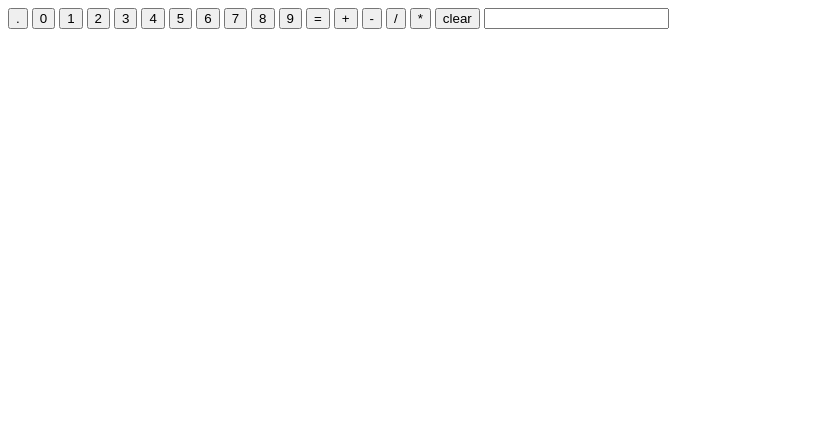
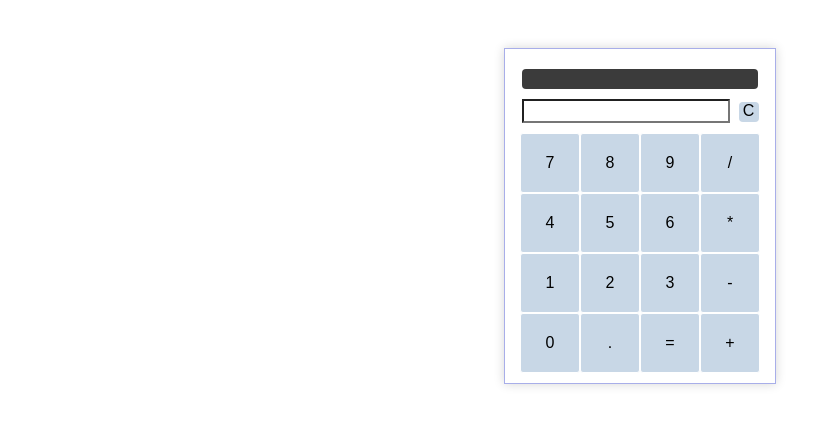
Before and after one commit to GarethWoodman/Calculator, a plain HTML site: page index.html in a window 1280 px wide. Shown: the whole page, without its empty margins (0-834 px from the left). Drawn offline with Linux system fonts and the light colour scheme.

Commit message:
added css file

```diff
--- /dev/null
+++ b/calculator.css
@@ -0,0 +1,65 @@
+.keyboard {
+    display: grid;
+    grid-template-columns: auto auto auto auto;
+    padding: 10px;
+    justify-content: center;
+}
+
+#calculator {
+    display: inline-block;
+    margin-top: 40px;
+    width: 270px;
+    box-shadow: 0px 0px 10px rgb(214, 214, 214);
+    border: 1px solid rgb(168, 174, 233)
+}
+
+calcButton {
+    display: flex;
+    justify-content: center;
+    align-items: center;
+    font-family: Arial, Helvetica, sans-serif;
+    width: 18px;
+    padding: 20px;
+    background-color: rgb(200, 215, 230);
+    border: 1px solid rgb(255, 255, 255);
+    border-radius: 3px;
+    align-items: center;
+    justify-items: center;
+}
+
+#clear {
+    display: inline-block;
+    text-align: center;
+    justify-content: center;
+    align-items: center;
+    font-family: Arial, Helvetica, sans-serif;
+    width: 20px;
+    height: 20px;
+    border-radius: 4px;
+    margin-left: 5px;
+    background-color:rgb(200, 215, 230);
+}
+
+#screen {
+    display: inline-block;
+    font-size: 16px;
+    background-color: rgb(255, 255, 255);
+    width: 200px;
+}
+
+p {
+    display: inline-block;
+    font-family: Arial, Helvetica, sans-serif;
+    border-radius: 4px;
+    padding-right: 5px;
+    color: rgb(255, 202, 56);
+    font-size: 12px;
+    text-align: right;
+    vertical-align: middle;
+    line-height: 20px;
+    width: 231px;
+    height: 20px;
+    margin: 10px;
+    background-color: rgb(59, 59, 59);
+    margin-top: 20px;
+}
--- a/calculator_v2.js
+++ b/calculator_v2.js
@@ -1,36 +1,30 @@
-let buttons = document.querySelectorAll('button');
+let buttons = document.querySelectorAll('calcButton');
 let screen = document.querySelector('#screen')
 let calculationScreen = document.querySelector('#calculation')
+buttons = Array.from(buttons);
+buttons.push(document.querySelector('#clear'))
 screen.value = "";
 
 let isNumber = /[0-9]/;
 let isOperator = /[/*+-]/;
-
-let dots = 0;
-
 let operator = "";
-
-let resetScreen = false;
 let operatorPressed = false;
-
-let sum = 0;
-
 let multiOperator = [];
 
 buttons.forEach(function(button){
+    mouseEvents(button);
+
     button.addEventListener('click', function() {
         let buttonContent = this.textContent;
-        calculationScreen.textContent = multiOperator.join("");
 
         if(isOperator.test(buttonContent)){
             if(operatorPressed){
                 return;
             }
             operatorPressed = true;
-            dots = 0;
             screen.value = "";
             operator = buttonContent;
-            multiOperator.push(operator);
+            updateSum(buttonContent)
         }
 
         if(buttonContent == "="){
@@ -39,27 +33,29 @@ buttons.forEach(function(button){
             }
             if(isOperator.test(multiOperator[multiOperator.length-1])){
                 multiOperator.push(multiOperator[multiOperator.length-2]);
+                calculationScreen.textContent = multiOperator.join("");
             }
-            returnSum();
+            return screen.value = eval(multiOperator.join(""));
         }
 
-        if(buttonContent == "clear"){clear();}
+        if(buttonContent == "C"){clear();}
 
         if(buttonContent == "."){
-            if(dots == 0){
+            if(screen.value % 1 == 0){
                 if(screen.value == ""){
                     screen.value = "0";
                     multiOperator.push("0");
                 }
-                multiOperator.push(buttonContent);
+                updateSum(buttonContent)
                 screen.value += ".";
-                dots += 1;
             }
         }
 
         if(isNumber.test(buttonContent)){
-            inputNumber(buttonContent);
-            return multiOperator.push(buttonContent);
+            operatorPressed = false;
+            screen.value += buttonContent;
+            updateSum(buttonContent);
+            return;
         }
 
     });
@@ -67,27 +63,30 @@ buttons.forEach(function(button){
 
 function clear(){
     multiOperator = [];
-    sum = 0;
     operator = "";
-    resetScreen = false;
     screen.value = "";
+    calculationScreen.textContent = "";
     dots = 0;
     return;
 }
 
-function returnSum(){
-    screen.value = eval(multiOperator.join(""));
-    resetScreen = false;
+function updateSum(buttonContent){
+    multiOperator.push(buttonContent);
+    calculationScreen.textContent = multiOperator.join("");
     return;
 }
 
-function inputNumber(buttonContent){
-    operatorPressed = false;
-    if(!resetScreen && dots == 0){
-        screen.value = buttonContent;
-        resetScreen = true;
-    } else {
-        screen.value += buttonContent;
-    }
-    return screen.value;
+function mouseEvents(button){
+    button.addEventListener('mouseover', function(){
+        this.style.backgroundColor = 'rgb(153, 204, 255)';
+    })
+    button.addEventListener('mouseout', function(){
+        this.style.backgroundColor = 'rgb(200, 215, 230)';
+    })
+    button.addEventListener('mousedown', function(){
+        this.style.color = "white";
+    })
+    button.addEventListener('mouseup', function(){
+        this.style.color = "black";
+    })
 }
--- a/index.html
+++ b/index.html
@@ -1,26 +1,33 @@
 <!DOCTYPE html>
 <head>
     <title>Calculator</title>
+    <link rel = "stylesheet" type = "text/css" href = "./calculator.css"/>
 </head>
 <body>
-    <button>.</button>
-    <button>0</button>
-    <button>1</button>
-    <button>2</button>
-    <button>3</button>
-    <button>4</button>
-    <button>5</button>
-    <button>6</button>
-    <button>7</button>
-    <button>8</button>
-    <button>9</button>
-    <button>=</button>
-    <button>+</button>
-    <button>-</button>
-    <button>/</button>
-    <button>*</button>
-    <button>clear</button>
-    <input type="text" id="screen" value="0">
-    <p id="calculation"></p>
+    <center>
+        <div id="calculator">
+            <p id="calculation"></p>
+            <input type="text" id="screen" value="0">
+            <div id="clear">C</div>
+            <div class="keyboard">
+                <calcButton>7</calcButton>
+                <calcButton>8</calcButton>
+                <calcButton>9</calcButton>
+                <calcButton>/</calcButton>
+                <calcButton>4</calcButton>
+                <calcButton>5</calcButton>
+                <calcButton>6</calcButton>
+                <calcButton>*</calcButton>
+                <calcButton>1</calcButton>
+                <calcButton>2</calcButton>
+                <calcButton>3</calcButton>
+                <calcButton>-</calcButton>
+                <calcButton>0</calcButton>
+                <calcButton>.</calcButton>
+                <calcButton>=</calcButton>
+                <calcButton>+</calcButton>
+            </div>
+        </div>
+    </center>
     <script src="calculator_v2.js"></script>
 </body>
```
